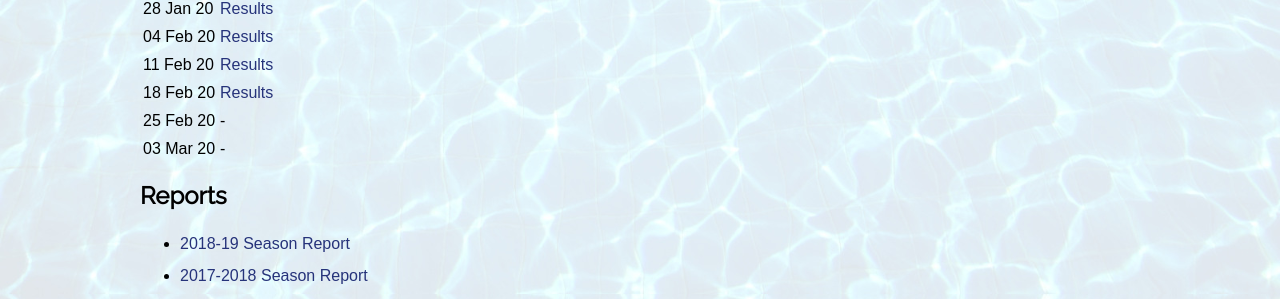
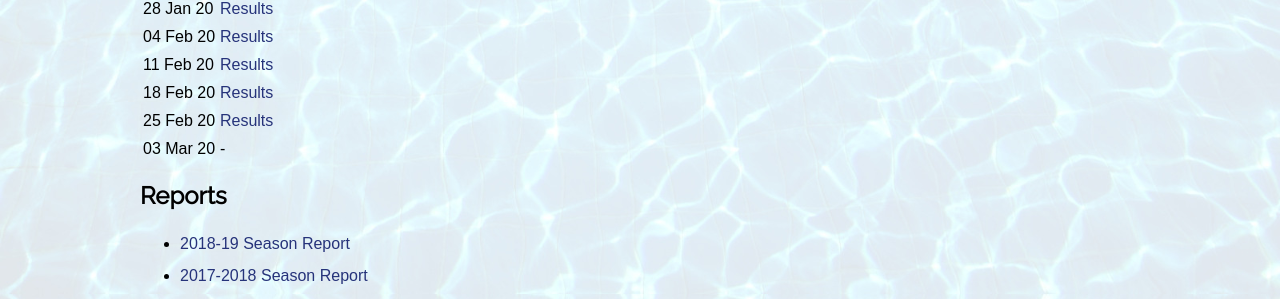
Before and after one commit to sandswim/website, a Jekyll site: the page built from pages/results.md, in a window 1280 px wide. Shown: the part 666-965 px from the top of the page. Built offline with Jekyll 4.4.1, drawn with Linux system fonts in a browser that asks for light colours.

Commit message:
Update results.md

```diff
--- a/pages/results.md
+++ b/pages/results.md
@@ -23,7 +23,7 @@ permalink: /results
 04 Feb 20 | [Results](files/results/ClubNight-2020-02-04.pdf)
 11 Feb 20 | [Results](files/results/ClubNight-2020-02-11.pdf)
 18 Feb 20 | [Results](files/results/ClubNight-2020-02-18.pdf)
-25 Feb 20 | -
+25 Feb 20 | [Results](files/results/ClubNight-2020-02-25.pdf)
 03 Mar 20 | -
 
 ## Reports
```
